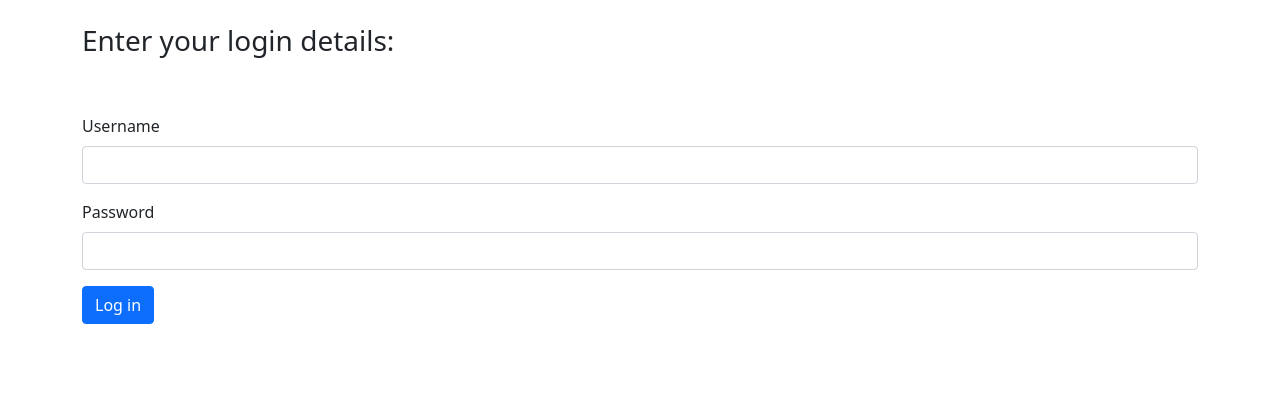
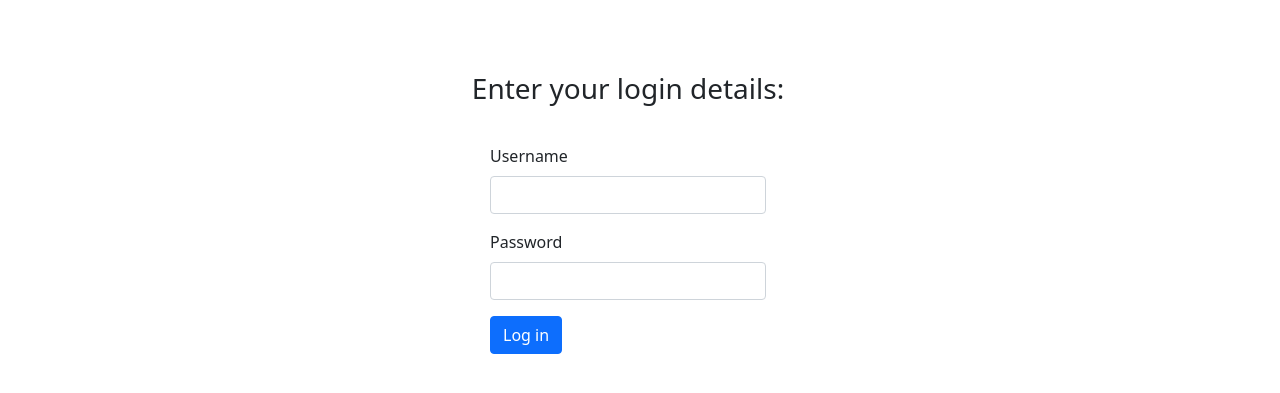
Before and after one commit to MaksymUK/Bizeducate_website_Flask, a Flask app: page /login in a window 1280 px wide. Shown: the part 106-499 px from the top of the page. Run offline with Flask 2, Linux system fonts and the light colour scheme.

Commit message:
changes to login page

```diff
--- a/bizeducateapp/models.py
+++ b/bizeducateapp/models.py
@@ -31,8 +31,6 @@ class Courses (db.Model):
     country = db.Column(db.String,nullable = False)
     date = db.Column(db.DateTime,nullable = False)
 
-
-
     def __init__(self,title,country,date):
         self.title = title
         self.country = country
--- a/bizeducateapp/templates/login.html
+++ b/bizeducateapp/templates/login.html
@@ -2,14 +2,19 @@
 
 {% block content %}
 <br/>
-<div class="container">
-<h3>Enter your login details:</h3><br>
-
+<br>
 <br>
 
-<form method="POST">
+<div class="container">
+  <div class="row">
+    <div class="row justify-content-center">
+      <h3 class="row justify-content-center">Enter your login details:</h3><br>
+      <br>
+      <br>
+
+      <form method="POST" style="width: 300px; mx-auto;">
         {{form.hidden_tag()}}
-  <div class="mb-3">
+        <div class="mb-3" >
           {{form.username.label(class = "form-label")}}
           {{form.username(class="form-control")}}
         </div>
@@ -22,6 +27,9 @@
         </div>
       </form>
     </div>
+  </div>
+
+</div>
 
 
 {% endblock %}
```
Lines whose indentation alone changed are shown as unchanged.
